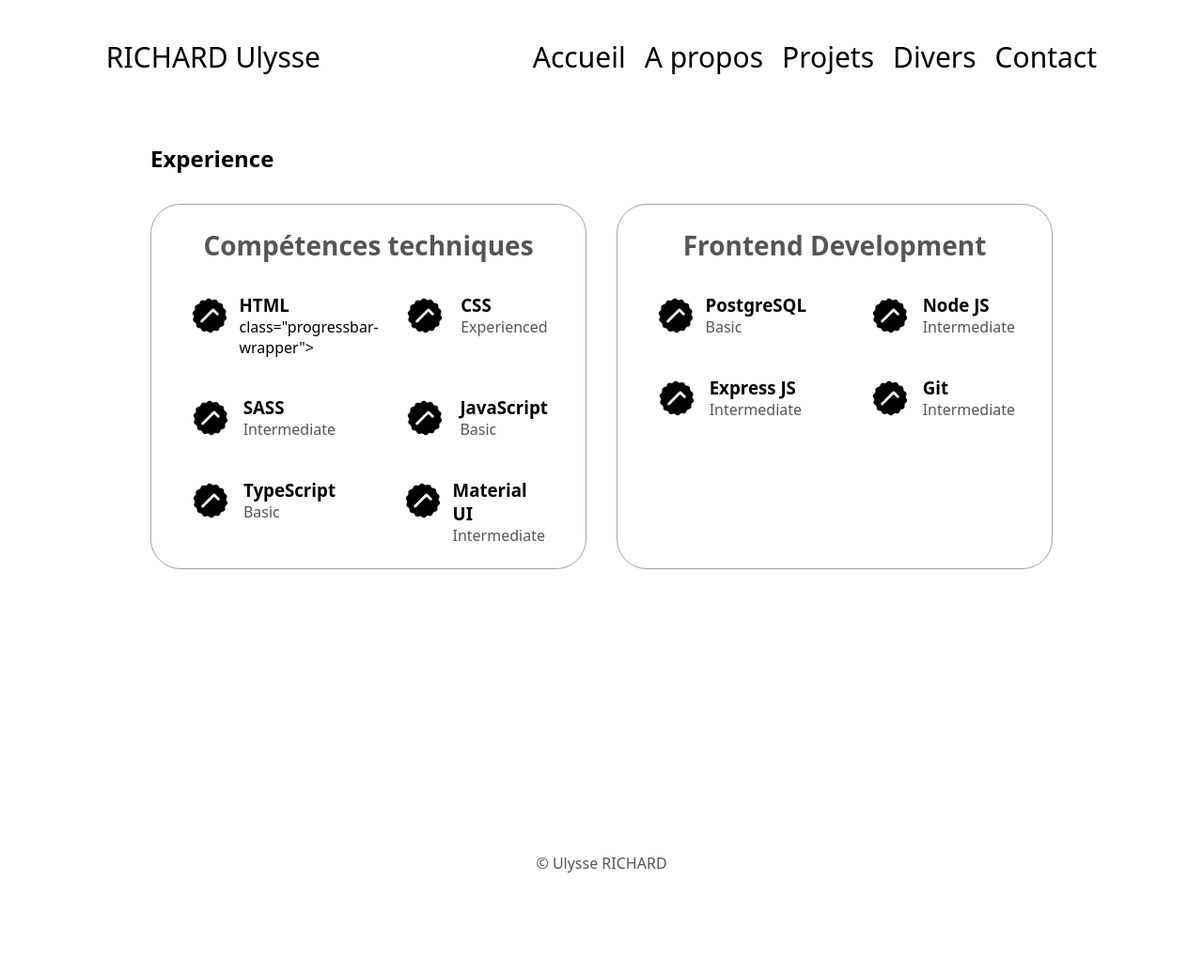
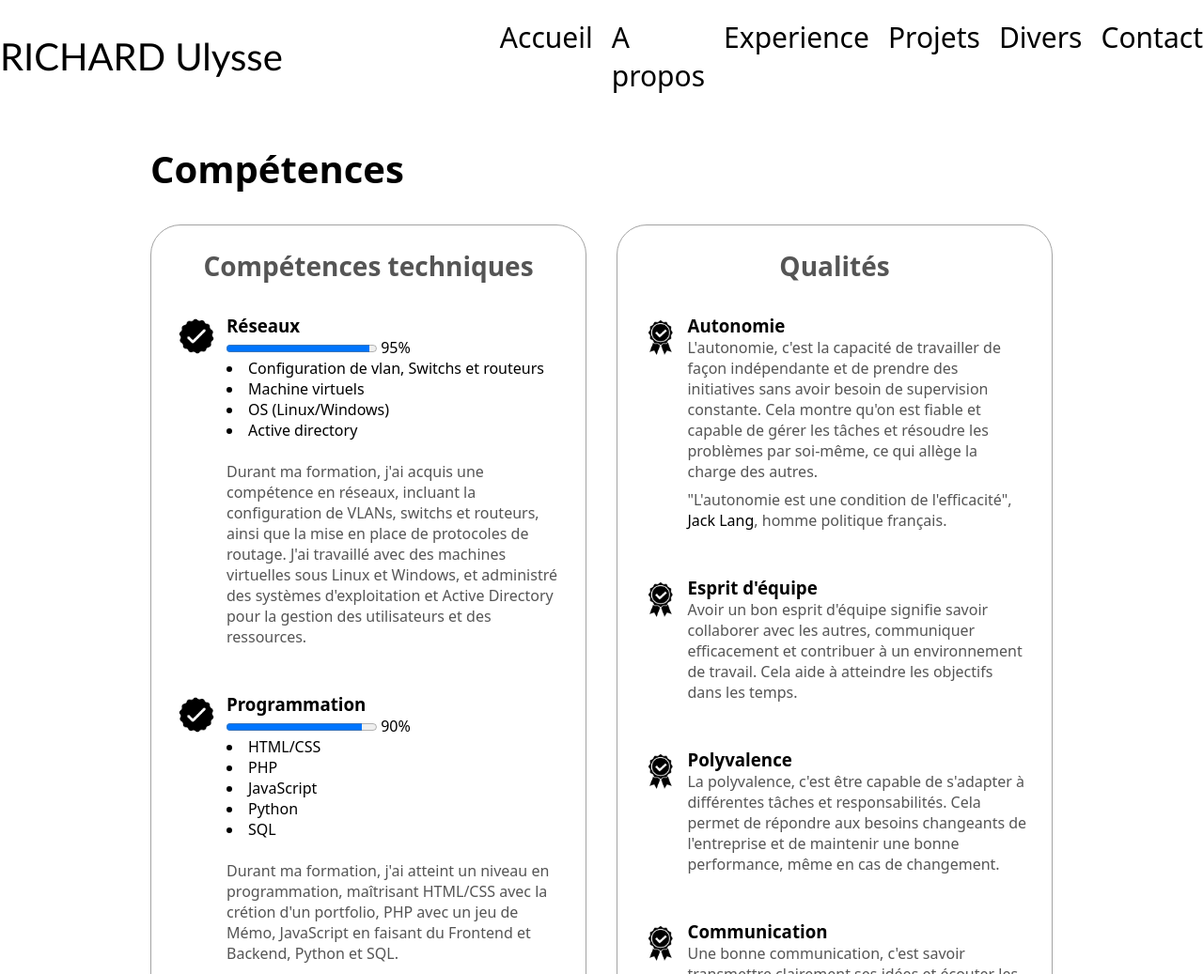
Before and after one commit to PepitoBailao/portfolio, a plain HTML site: page competence.html in a window 1280 px wide. Shown: the top 1037 px of the page at 94% size. Before the commit the page ends 940 px from the top, so only its background shows below. Drawn offline with Linux system fonts and the light colour scheme.

Commit message:
Phase finale !

```diff
--- a/CSS/competence.css
+++ b/CSS/competence.css
@@ -21,14 +21,14 @@
   display: flex;
   text-align: initial;
   flex-wrap: wrap;
-    flex-direction: row;
+  flex-direction: column;
   gap: 2.5rem;
-    justify-content: space-around;
+  justify-content: center;
 }
 
 article {
   display: flex;
-    width: 10rem;
+  width: 100%;
   justify-content: space-around;
   gap: 0.5rem;
 }
@@ -37,17 +37,13 @@
   cursor: default;
 }
 
-
-  /*fun*/
-  @keyframes rotation {
-    from {
-        transform: rotate(0deg);
-    }
-    to {
-        transform: rotate(360deg);
-    }
+p {
+  color: rgb(85, 85, 85);
+  font-weight: 500;
+  margin-bottom: 0.5rem;
+  width: 100%;
 }
 
-  img {
-    animation: rotation 2s infinite linear; /* Ajout de l'animation ici */
+div {
+  width: 100%;
 }
--- a/CSS/contact.css
+++ b/CSS/contact.css
@@ -1,12 +1,43 @@
-img {
-    margin-top: 10000000px;
-    height: 1000px;
-    object-fit: scale-down;
-    object-position: bottom;
-}
+/* CONTACT */
 
-h1{
+#contact {
+    display: flex;
+    justify-content: center;
+    flex-direction: column;
+    height: 70vh;
+  }
+
+  .contact-info-upper-container {
+    display: flex;
+    justify-content: center;
+    border-radius: 2rem;
+    border: rgb(53, 53, 53) 0.1rem solid;
+    border-color: rgb(163, 163, 163);
+    background: (250, 250, 250);
+    margin: 2rem auto;
+    padding: 0.5rem;
+  }
+
+  .contact-info-container {
+    display: flex;
+    align-items: center;
+    justify-content: center;
+    gap: 0.5rem;
+    margin: 1rem;
+  }
+
+  .contact-info-container p {
+    font-size: larger;
+  }
+
+  .contact-icon {
+    cursor: default;
+  }
+
+  .email-icon {
+    height: 2.5rem;
+  }
+
+  h1{
     text-align: center;
-}
-
-/**/
+  }
--- a/CSS/divers.css
+++ b/CSS/divers.css
@@ -2,10 +2,6 @@
 
 #experience {
     position: relative;
-}
-
-.titre {
-    font-size: 50px;
 }
 
 .untitre {
@@ -57,6 +53,11 @@ article .image {
     height: 10rem;
 }
 
+.iconmusiques{
+    cursor: pointer;
+    height: 10rem;
+}
+
 .jsp, .jsp2, .jsp3 {
     padding: 1rem;
     flex: 1;
@@ -71,15 +72,15 @@ article .image {
 
 /**/
 
-.rotate-right {
+.rotating {
     animation: rotation 2s infinite linear;
-  }
+}
 
-  @keyframes rotation {
+@keyframes rotation {
     from {
-      transform: rotate(0deg);
+        transform: rotate(0deg);
     }
     to {
-      transform: rotate(359deg);
+        transform: rotate(359deg);
     }
-  }
+}
--- a/CSS/general.css
+++ b/CSS/general.css
@@ -18,6 +18,10 @@ p {
 
 img {
   border-radius: 15%;
+}
+
+.titre {
+  font-size: 40px;
 }
 
 /* DESKTOP NAV */
@@ -53,7 +57,8 @@ a:hover {
 }
 
 .logo {
-  font-size: 30px;
+  font-size: 40px;
+  font-family:'Gill Sans', 'Gill Sans MT', Calibri, 'Trebuchet MS', sans-serif;
 }
 
 .logo:hover {
--- a/competence.html
+++ b/competence.html
@@ -14,6 +14,7 @@
         <ul class="nav-liens">
           <li><a href="index.html">Accueil</a></li>
           <li><a href="apropos.html">A propos</a></li>
+          <li><a href="experience.html">Experience</a></li>
           <li><a href="projet.html">Projets</a></li>
           <li><a href="divers.html">Divers</a></li>
           <li><a href="contact.html">Contact</a></li>
@@ -22,89 +23,102 @@
     </nav>
 
     <section id="experience">
-      <h1 class="titre">Experience</h1>
+      <h1 class="titre">Compétences</h1>
       <div class="info">
         <div class="sectionss">
           <div class="jsp">
             <h2 class="untitre">Compétences techniques</h2>
             <div class="article-container">
               <article>
-                <img src="image/checkmark.png"  class="icon" />
+                <img src="image/competence.png"  class="icon" />
                 <div>
-                  <h3>HTML</h3>
-                  <div>
-                    class="progressbar-wrapper">
-                  </div>
+                  <h3>Réseaux</h3>
+                  <progress max="100" value="95"></progress> 95%
+                  <li>Configuration de vlan, Switchs et routeurs</li>
+                  <li>Machine virtuels</li>
+                  <li>OS (Linux/Windows)</li>
+                  <li>Active directory</li>
+                  <br>
+                  <p>Durant ma formation, j'ai acquis une compétence en réseaux, incluant la configuration de VLANs, switchs et routeurs, ainsi que la mise en place de protocoles de routage. J'ai travaillé avec des machines virtuelles sous Linux et Windows, et administré des systèmes d'exploitation et Active Directory pour la gestion des utilisateurs et des ressources.</p>
                 </div>
               </article>
               <article>
-                <img src="image/checkmark.png"  class="icon" />
+                <img src="image/competence.png"  class="icon" />
                 <div>
-                  <h3>CSS</h3>
-                  <p>Experienced</p>
+                  <h3>Programmation</h3>
+                  <progress max="100" value="90">90%</progress> 90%
+                  <li>HTML/CSS</li>
+                  <li>PHP</li>
+                  <li>JavaScript</li>
+                  <li>Python</li>
+                  <li>SQL</li>
+                  <br>
+                  <p>Durant ma formation, j'ai atteint un niveau en programmation, maîtrisant HTML/CSS avec la crétion d'un portfolio, PHP avec un jeu de Mémo, JavaScript en faisant du Frontend et Backend, Python et SQL.</p>
+
                 </div>
               </article>
               <article>
-                <img src="image/checkmark.png"  class="icon" />
+                <img src="image/competence.png"  class="icon" />
                 <div>
-                  <h3>SASS</h3>
-                  <p>Intermediate</p>
+                  <h3>Télécommunications</h3>
+                  <progress max="100" value="85">90%</progress> 85%
+                  <li>Décomposition d’un signal</li>
+                  <li>Etude de fibre optique</li>
+                  <li>TNT/TV</li>
+                  <li>Caractéristique d'un signal</li>
+                  <li>Etude spectrale de transmission radio</li>
+                  <br>
+                  <p>Au cours de ma formation, j'ai acquis des compétences avancées en décomposition de signaux, étude de la fibre optique, TNT/TV, caractérisation de signaux et étude spectrale de transmission radio. Toutes ces compétences ont été apprises et utilisées lors de travaux pratiques.</p>
                 </div>
               </article>
               <!-- Seconde partie -->
               <article>
-                <img src="image/checkmark.png"  class="icon" />
+                <img src="image/competence.png"  class="icon" />
                 <div>
-                  <h3>JavaScript</h3>
-                  <p>Basic</p>
+                  <h3>Téléphonie</h3>
+                  <progress max="100" value="100">90%</progress> 100%
+                  <li>Configuration IP</li>
+                  <li>Paramétrage de Call Server</li>
+                  <li>RTC</li>
+                  <br>
+                  <p>Au cours de ma formation, j'ai acquis une compétence en téléphonie, incluant la configuration IP, le paramétrage de Call Server et la gestion des réseaux RTC lors de travaux pratiques.</p>
                 </div>
               </article>
-              <article>
-                <img src="image/checkmark.png"  class="icon" />
-                <div>
-                  <h3>TypeScript</h3>
-                  <p>Basic</p>
-                </div>
-              </article>
-              <article>
-                <img src="image/checkmark.png"  class="icon" />
-                <div>
-                  <h3>Material UI</h3>
-                  <p>Intermediate</p>
-                </div>
-              </article>
+              <p>*Les jauges sont par rapport au niveau qui est attendu d’un étudiants en BUT R&T.</p>
             </div>
           </div>
           <!-- Seconde partie -->
           <div class="jsp">
-            <h2 class="untitre">Frontend Development</h2>
+            <h2 class="untitre">Qualités</h2>
             <div class="article-container">
               <article>
-                <img src="image/checkmark.png"  class="icon" />
+                <img src="image/qualités.png"  class="icon" />
                 <div>
-                  <h3>PostgreSQL</h3>
-                  <p>Basic</p>
+                  <h3>Autonomie</h3>
+                  <p>L'autonomie, c'est la capacité de travailler de façon indépendante et de prendre des initiatives sans avoir besoin de supervision constante. Cela montre qu'on est fiable et capable de gérer les tâches et résoudre les problèmes par soi-même, ce qui allège la charge des autres.</p>
+                  <p>"L'autonomie est une condition de l'efficacité", <a href="https://fr.wikipedia.org/wiki/Jack_Lang">Jack Lang</a>, homme politique français.</p>
                 </div>
               </article>
               <article>
-                <img src="image/checkmark.png"  class="icon" />
+                <img src="image/qualités.png"  class="icon" />
                 <div>
-                  <h3>Node JS</h3>
-                  <p>Intermediate</p>
+                  <h3>Esprit d'équipe</h3>
+                  <p>Avoir un bon esprit d'équipe signifie savoir collaborer avec les autres, communiquer efficacement et contribuer à un environnement de travail. Cela aide à atteindre les objectifs dans les temps.</p>
+
                 </div>
               </article>
               <article>
-                <img src="image/checkmark.png"  class="icon" />
+                <img src="image/qualités.png"  class="icon" />
                 <div>
-                  <h3>Express JS</h3>
-                  <p>Intermediate</p>
+                  <h3>Polyvalence</h3>
+                  <p>La polyvalence, c'est être capable de s'adapter à différentes tâches et responsabilités. Cela permet de répondre aux besoins changeants de l'entreprise et de maintenir une bonne performance, même en cas de changement.</p>
                 </div>
               </article>
               <article>
-                <img src="image/checkmark.png"  class="icon" />
+                <img src="image/qualités.png"  class="icon" />
                 <div>
-                  <h3>Git</h3>
-                  <p>Intermediate</p>
+                  <h3>Communication</h3>
+                  <p>Une bonne communication, c'est savoir transmettre clairement ses idées et écouter les autres. Cela évite les malentendus, facilite la collaboration et permet de construire de bonnes relations professionnelles.</p>
                 </div>
               </article>
             </div>
@@ -112,14 +126,8 @@
         </div>
       </div>
     </section>
-
     <script src="script.js"></script>
-
-
-
-
-
-
+    <br><br><br><br><br><br><br><br><br><br><br><br><br><br><br><br><br><br><br><br><br><br><br><br><br><br><br><br><br><br><br><br><br><br><br><br><br><br>
     <footer>
       <p>© Ulysse RICHARD</p>
     </footer>
--- a/script.js
+++ b/script.js
@@ -1,17 +1,16 @@
-document.querySelectorAll('img').forEach(function(img) {
-  var audio = new Audio(img.dataset.audio);
+document.querySelectorAll('.iconmusiques').forEach(function(iconmusiques) {
+  var audio = new Audio(iconmusiques.dataset.audio);
 
-  img.addEventListener('click', function() {
+  iconmusiques.addEventListener('click', function() {
     if (!audio.paused) {
       audio.pause();
-      this.classList.remove('rotate-right');
+      this.classList.remove('rotating');
     } else {
       audio.play();
-      this.classList.add('rotate-right');
+      this.classList.add('rotating');
     }
   });
 });
-
 
 document.querySelectorAll('.logo').forEach(function(logo) {
   var audio = new Audio('musique/prout.mp3');
```
Also changed, not shown: apropos.html (+1 -20 lines), contact.html (+19 -6 lines), divers.html (+7 -6 lines), experience.html (added, +46 -0 lines), index.html (+2 -1 lines), projet.html (+7 -6 lines), image/competence.png (added), image/qualités.png (added). Lines whose indentation alone changed are shown as unchanged.
